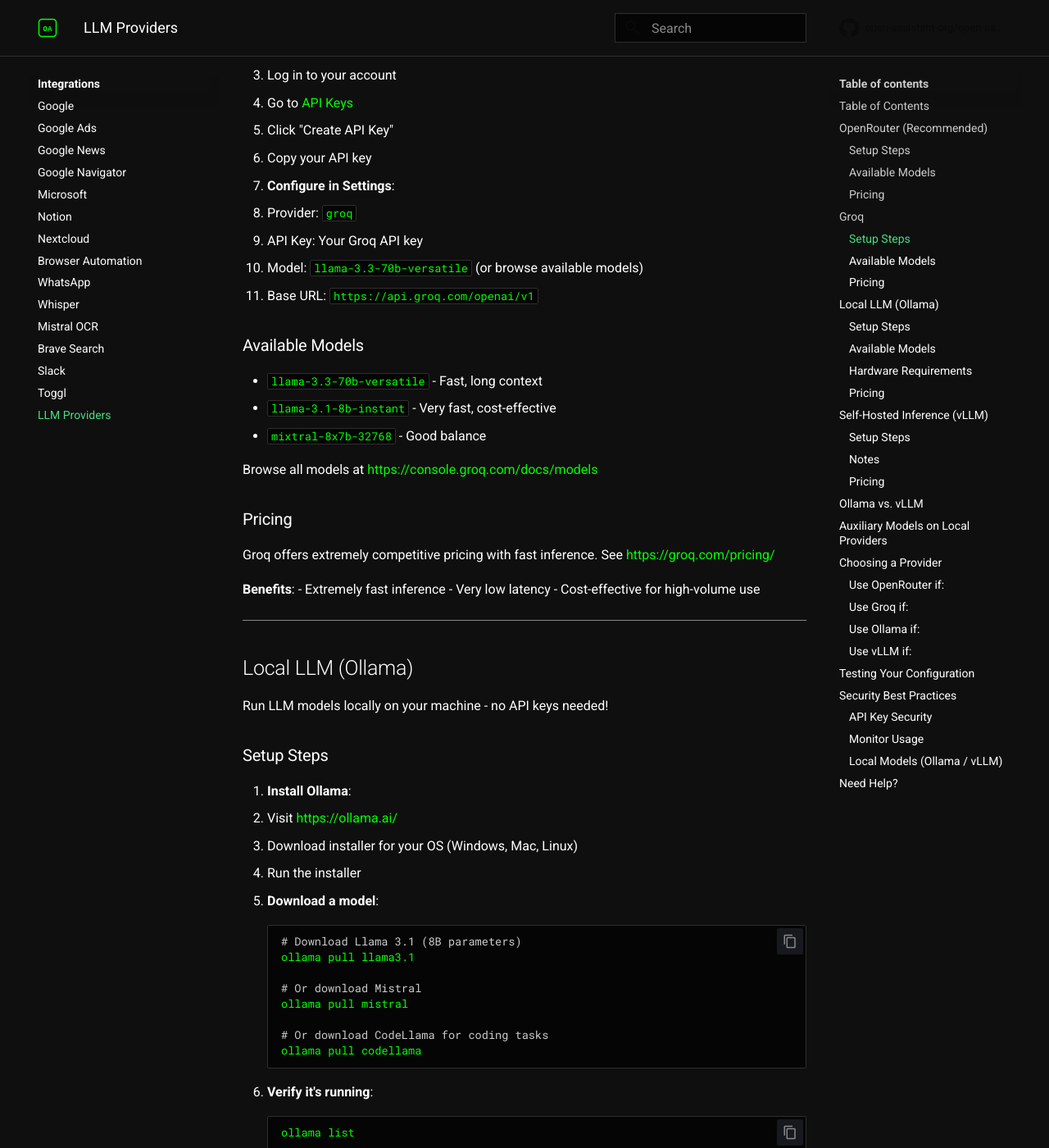
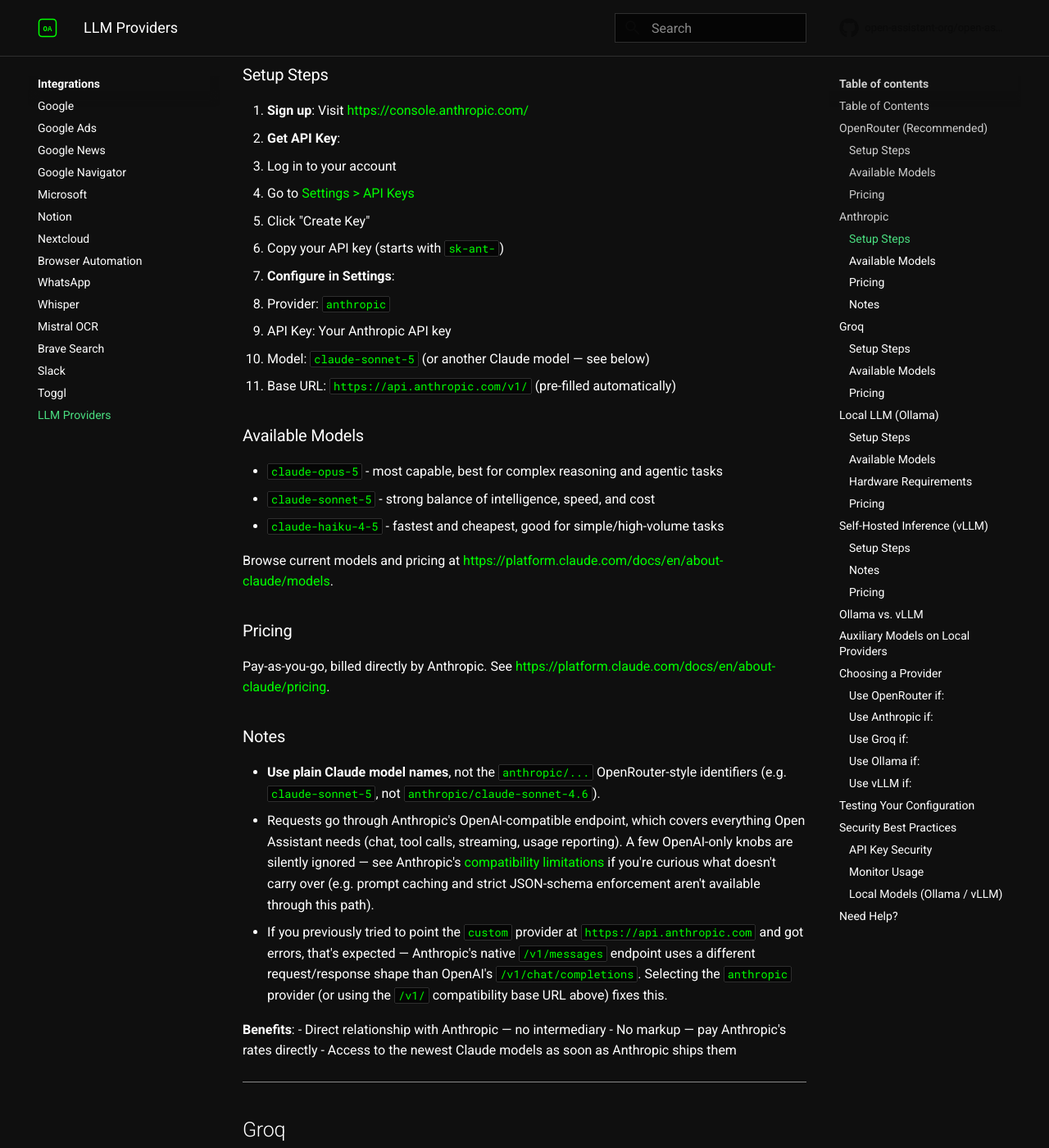
Before and after one commit to open-assistant-org/open-assistant, an MkDocs documentation site: the page built from docs/integrations/llm-providers.md, in a window 1280 px wide and 1400 px high, scrolled down 1836 px. Shown: the whole window at 82% size. Built offline with MkDocs 1.6.1 and Material for MkDocs 9.7.7, drawn with Linux system fonts in a browser that asks for light colours; comment, search, counter and statistics services are not loaded; some of the changed text lies outside the part shown.

Commit message:
Add Anthropic as a native LLM provider (#90)
Previously the only way to reach Anthropic's API directly was the
"custom" provider, but Anthropic's native /v1/messages endpoint uses a
different request/response shape than OpenAI's /v1/chat/completions,
so a naive custom-provider setup failed outright.

Add "anthropic" as a first-class provider, wired to Anthropic's
official OpenAI SDK compatibility endpoint
(https://api.anthropic.com/v1/). This lets it reuse the exact same
OpenAI-client code path already used for OpenRouter/Groq/Ollama/vLLM
(chat, tool calls, streaming, usage recording) with zero new
integration surface.

- src/core/llm_client.py: register the anthropic base URL/default
- src/models/config.py: add "anthropic" to the llm.provider options
  and document it in the base_url/api_key settings
- install.sh: offer "anthropic" in the interactive provider prompt
  with Claude model choices
- docs: new Anthropic section in llm-providers.md, plus updates to
  configuration.md and install-and-update.md
- tests: cover Anthropic client initialization and default base URL

Co-authored-by: Claude <noreply@anthropic.com>

```diff
--- a/docs/integrations/llm-providers.md
+++ b/docs/integrations/llm-providers.md
@@ -4,6 +4,7 @@ This guide explains how to obtain API credentials for different LLM providers.
 
 ## Table of Contents
 - [OpenRouter (Recommended)](#openrouter-recommended)
+- [Anthropic](#anthropic)
 - [Groq](#groq)
 - [Local LLM (Ollama)](#local-llm-ollama)
 - [Self-Hosted Inference (vLLM)](#self-hosted-inference-vllm)
@@ -52,6 +53,65 @@ Pay-as-you-go pricing varies by model. Check current pricing at [https://openrou
 - No vendor lock-in
 - Automatic failover
 - Usage tracking
+
+---
+
+## Anthropic
+
+Connect directly to Claude models using your own Anthropic API key, instead of
+routing through OpenRouter. Open Assistant talks to Anthropic through its
+official [OpenAI SDK compatibility layer](https://platform.claude.com/docs/en/cli-sdks-libraries/libraries/openai-sdk),
+so it uses the same request path as every other provider here — no separate
+integration to maintain.
+
+### Setup Steps
+
+1. **Sign up**: Visit [https://console.anthropic.com/](https://console.anthropic.com/)
+2. **Get API Key**:
+   - Log in to your account
+   - Go to [Settings > API Keys](https://platform.claude.com/settings/keys)
+   - Click "Create Key"
+   - Copy your API key (starts with `sk-ant-`)
+3. **Configure in Settings**:
+   - Provider: `anthropic`
+   - API Key: Your Anthropic API key
+   - Model: `claude-sonnet-5` (or another Claude model — see below)
+   - Base URL: `https://api.anthropic.com/v1/` (pre-filled automatically)
+
+### Available Models
+
+- `claude-opus-5` - most capable, best for complex reasoning and agentic tasks
+- `claude-sonnet-5` - strong balance of intelligence, speed, and cost
+- `claude-haiku-4-5` - fastest and cheapest, good for simple/high-volume tasks
+
+Browse current models and pricing at
+[https://platform.claude.com/docs/en/about-claude/models](https://platform.claude.com/docs/en/about-claude/models).
+
+### Pricing
+
+Pay-as-you-go, billed directly by Anthropic. See
+[https://platform.claude.com/docs/en/about-claude/pricing](https://platform.claude.com/docs/en/about-claude/pricing).
+
+### Notes
+
+- **Use plain Claude model names**, not the `anthropic/...` OpenRouter-style
+  identifiers (e.g. `claude-sonnet-5`, not `anthropic/claude-sonnet-4.6`).
+- Requests go through Anthropic's OpenAI-compatible endpoint, which covers
+  everything Open Assistant needs (chat, tool calls, streaming, usage
+  reporting). A few OpenAI-only knobs are silently ignored — see Anthropic's
+  [compatibility limitations](https://platform.claude.com/docs/en/cli-sdks-libraries/libraries/openai-sdk#important-openai-compatibility-limitations)
+  if you're curious what doesn't carry over (e.g. prompt caching and strict
+  JSON-schema enforcement aren't available through this path).
+- If you previously tried to point the `custom` provider at
+  `https://api.anthropic.com` and got errors, that's expected — Anthropic's
+  native `/v1/messages` endpoint uses a different request/response shape than
+  OpenAI's `/v1/chat/completions`. Selecting the `anthropic` provider (or
+  using the `/v1/` compatibility base URL above) fixes this.
+
+**Benefits**:
+- Direct relationship with Anthropic — no intermediary
+- No markup — pay Anthropic's rates directly
+- Access to the newest Claude models as soon as Anthropic ships them
 
 ---
 
@@ -270,6 +330,11 @@ port) and point a `custom` provider at it.
 - You want to try different providers easily
 - You want automatic failover
 
+### Use Anthropic if:
+- You specifically want Claude models with no intermediary
+- You already have an Anthropic API key / billing relationship
+- You want the newest Claude models without waiting on a router to add them
+
 ### Use Groq if:
 - You need ultra-low latency responses
 - You want fast inference at low cost
@@ -330,6 +395,7 @@ Common issues:
 ## Need Help?
 
 - **OpenRouter**: [Documentation](https://openrouter.ai/docs)
+- **Anthropic**: [Documentation](https://platform.claude.com/docs)
 - **Groq**: [Documentation](https://console.groq.com/docs)
 - **Ollama**: [Documentation](https://ollama.ai/docs)
 - **vLLM**: [Documentation](https://docs.vllm.ai/)
```
Also changed, not shown: docs/setup/configuration.md (+3 -2 lines), docs/setup/install-and-update.md (+1 -1 lines), 5 other files.
